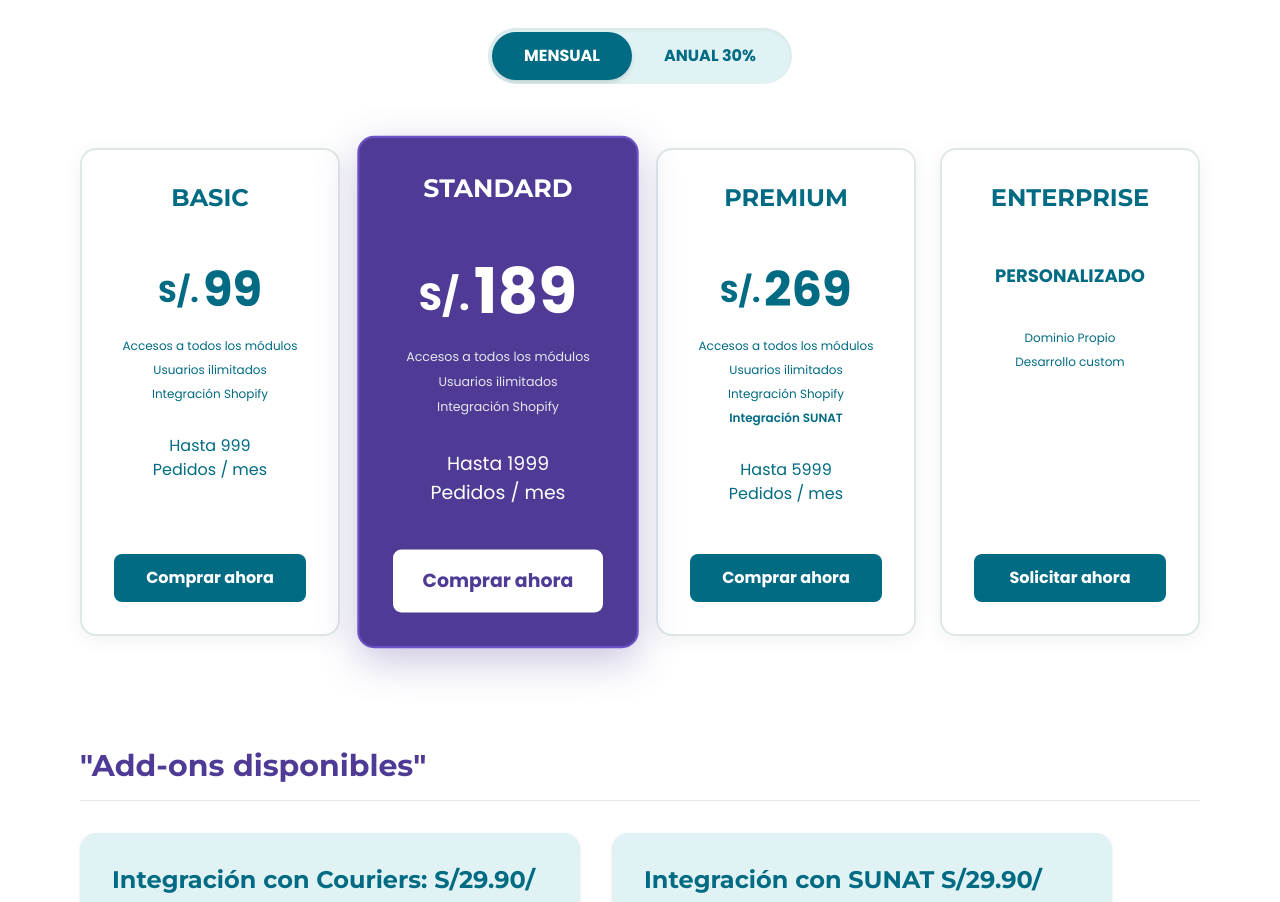
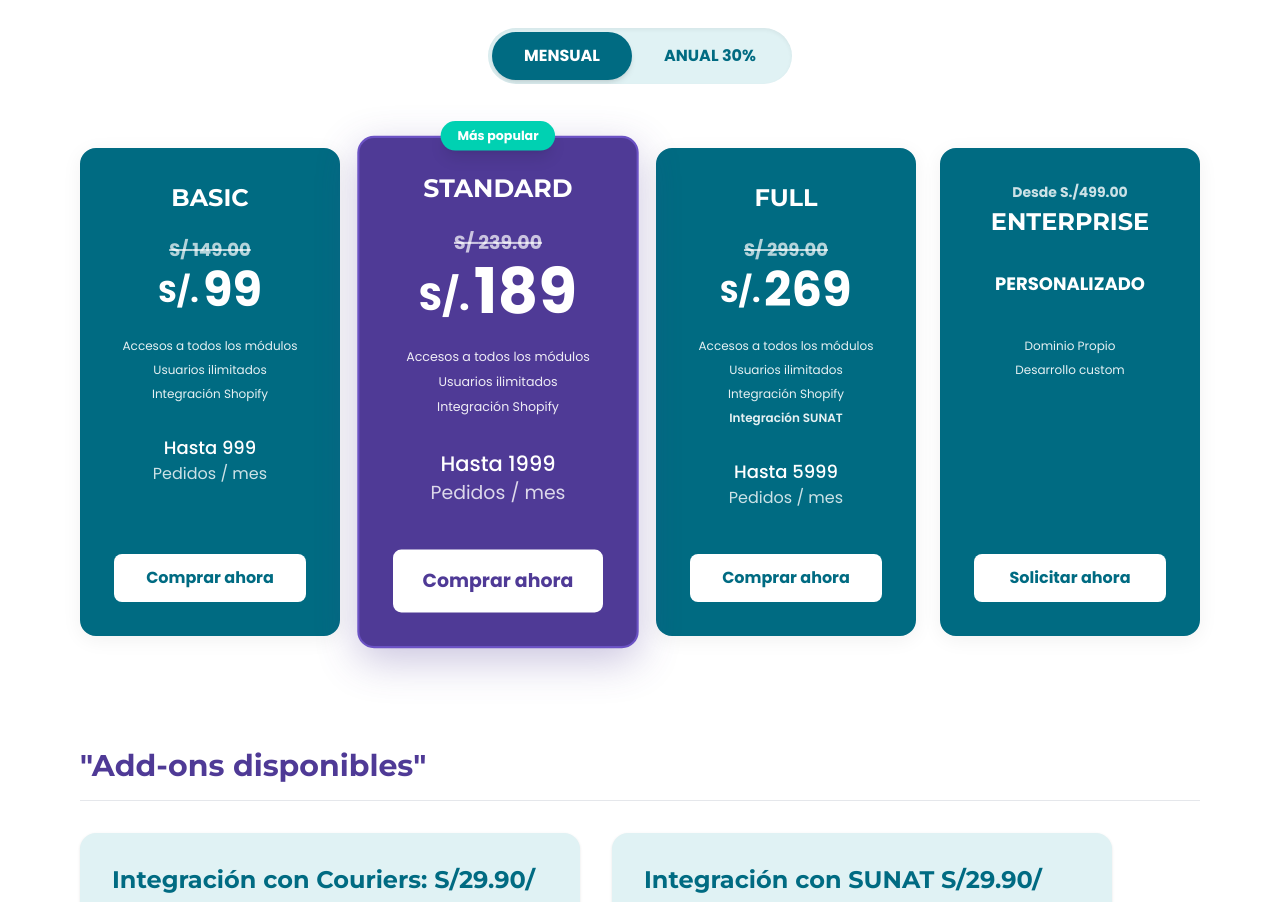
Before and after one commit to Powip/landing-powip, a Next.js app: page / in a window 1280 px wide. Shown: the part 4920-5822 px from the top of the page. Built offline with nearby package versions, Linux system fonts and the light colour scheme.

Commit message:
Add features 24/03

```diff
--- a/src/components/PricingSection.tsx
+++ b/src/components/PricingSection.tsx
@@ -7,7 +7,7 @@ const plans = [
     name: 'BASIC',
     monthly: 99,
     annual: 799,
-    oldMonthly: null,
+    oldMonthly: 149,
     oldAnnual: 1188,
     features: ['Accesos a todos los módulos', 'Usuarios ilimitados', 'Integración Shopify'],
     orders: 'Hasta 999',
@@ -17,17 +17,17 @@ const plans = [
     name: 'STANDARD',
     monthly: 189,
     annual: 1399,
-    oldMonthly: null,
+    oldMonthly: 239,
     oldAnnual: 2268,
     features: ['Accesos a todos los módulos', 'Usuarios ilimitados', 'Integración Shopify'],
     orders: 'Hasta 1999',
     highlighted: true,
   },
   {
-    name: 'PREMIUM',
+    name: 'FULL',
     monthly: 269,
     annual: 1999,
-    oldMonthly: null,
+    oldMonthly: 299,
     oldAnnual: 3228,
     features: ['Accesos a todos los módulos', 'Usuarios ilimitados', 'Integración Shopify', 'Integración SUNAT'],
     orders: 'Hasta 5999',
@@ -73,13 +73,18 @@ export default function PricingSection() {
           return (
             <div
               key={plan.name}
-              className={`rounded-2xl p-8 flex flex-col justify-between gap-8 w-full flex-1 min-w-[250px] transition-all duration-500 ease-out border-2 ${isHighlighted
+              className={`rounded-2xl p-8 flex flex-col justify-between gap-8 w-full flex-1 min-w-[250px] transition-all duration-500 ease-out border-2 relative ${isHighlighted
                 ? 'bg-[#4F3A96] max-w-[290px] shadow-[0_12px_40px_rgba(79,58,150,0.3)] md:scale-105 z-10 border-[#6B52C4]'
-                : 'bg-white max-w-[260px] shadow-[0_4px_20px_rgba(0,0,0,0.06)] border-[#E0E7E8] hover:shadow-[0_8px_30px_rgba(0,107,130,0.12)] hover:border-[#006B82]/40'
+                : 'bg-[#006B82] max-w-[260px] shadow-[0_4px_20px_rgba(0,0,0,0.06)] border-[#006B82] hover:shadow-[0_8px_30px_rgba(0,107,130,0.2)]'
                 }`}
             >
+              {isHighlighted && (
+                <div className="absolute -top-4 left-1/2 -translate-x-1/2 bg-[#00D1B2] text-white text-xs font-bold px-4 py-1.5 rounded-full shadow-lg whitespace-nowrap z-20">
+                  Más popular
+                </div>
+              )}
               <div className="flex flex-col gap-6 w-full items-center text-center">
-                <h3 className={`font-bold text-2xl ${isHighlighted ? 'text-white' : 'text-[#006B82]'}`}>
+                <h3 className="font-bold text-2xl text-white">
                   {plan.name}
                 </h3>
 
@@ -88,8 +93,7 @@ export default function PricingSection() {
                   <div className="h-6 flex items-center">
                     {oldPrice && (
                       <span
-                        className={`font-bold text-lg line-through transition-all duration-500 ${isHighlighted ? 'text-gray-300 decoration-gray-300' : 'text-[#006B82] decoration-[#006B82]'
-                          } decoration-2`}
+                        className={`font-bold text-lg line-through transition-all duration-500 text-white/70 decoration-white/70 decoration-2`}
                       >
                         S/ {oldPrice}.00
                       </span>
@@ -98,12 +102,12 @@ export default function PricingSection() {
 
                   {/* Current Price */}
                   <div className="flex items-end gap-1 transition-all duration-500">
-                    <span className={`font-bold mb-1 ${isHighlighted ? 'text-white text-4xl' : 'text-[#006B82] text-3xl'}`}>
+                    <span className={`font-bold mb-1 text-white ${isHighlighted ? 'text-4xl' : 'text-3xl'}`}>
                       S/.
                     </span>
                     <span
                       key={`${plan.name}-${price}`}
-                      className={`font-bold leading-none animate-price-pop ${isHighlighted ? 'text-white text-6xl' : 'text-[#006B82] text-5xl'
+                      className={`font-bold leading-none animate-price-pop text-white ${isHighlighted ? 'text-6xl' : 'text-5xl'
                         }`}
                     >
                       {price}
@@ -115,8 +119,7 @@ export default function PricingSection() {
                   {plan.features.map((feat, i) => (
                     <li
                       key={i}
-                      className={`text-xs ${isHighlighted ? 'text-gray-200' : 'text-[#006B82]'
-                        } ${feat.includes('SUNAT') ? 'font-semibold' : ''}`}
+                      className={`text-xs text-white/90 ${feat.includes('SUNAT') ? 'font-semibold' : ''}`}
                     >
                       {feat}
                     </li>
@@ -124,10 +127,10 @@ export default function PricingSection() {
                 </ul>
 
                 <div className="flex flex-col items-center mt-2">
-                  <span className={`text-base ${isHighlighted ? 'text-white text-lg' : 'text-[#006B82]'}`}>
+                  <span className={`text-white font-medium ${isHighlighted ? 'text-xl' : 'text-lg'}`}>
                     {plan.orders}
                   </span>
-                  <span className={`text-base ${isHighlighted ? 'text-white text-lg' : 'text-[#006B82]'}`}>
+                  <span className={`text-white/80 ${isHighlighted ? 'text-lg' : 'text-base'}`}>
                     Pedidos / mes
                   </span>
                 </div>
@@ -137,7 +140,7 @@ export default function PricingSection() {
                 href="https://www.powip.tech/login"
                 className={`w-full font-bold py-3 rounded-lg text-center inline-block transition-all duration-300 ${isHighlighted
                   ? 'bg-white hover:bg-gray-100 text-[#4F3A96] text-lg py-4 mt-2'
-                  : 'bg-[#006B82] hover:bg-[#005a6e] text-white text-base'
+                  : 'bg-white hover:bg-gray-50 text-[#006B82] text-base'
                   }`}
               >
                 Comprar ahora
@@ -147,18 +150,21 @@ export default function PricingSection() {
         })}
 
         {/* ENTERPRISE */}
-        <div className="bg-white rounded-2xl p-8 flex flex-col justify-between gap-8 w-full max-w-[260px] flex-1 min-w-[250px] border-2 border-[#E0E7E8] shadow-[0_4px_20px_rgba(0,0,0,0.06)] hover:shadow-[0_8px_30px_rgba(0,107,130,0.12)] hover:border-[#006B82]/40 transition-all duration-500">
+        <div className="bg-[#006B82] text-white rounded-2xl p-8 flex flex-col justify-between gap-8 w-full max-w-[260px] flex-1 min-w-[250px] border-2 border-[#006B82] shadow-[0_4px_20px_rgba(0,0,0,0.06)] hover:shadow-[0_8px_30px_rgba(0,107,130,0.2)] transition-all duration-500">
           <div className="flex flex-col gap-8 w-full items-center text-center">
-            <h3 className="text-[#006B82] font-bold text-2xl">ENTERPRISE</h3>
-            <div className="flex flex-col items-center pt-4">
-              <span className="text-[#006B82] font-bold text-lg">PERSONALIZADO</span>
+            <div className="flex flex-col items-center gap-1">
+              <span className="text-white/80 font-bold text-sm">Desde S./499.00</span>
+              <h3 className="text-white font-bold text-2xl">ENTERPRISE</h3>
+            </div>
+            <div className="flex flex-col items-center">
+              <span className="text-white font-bold text-lg">PERSONALIZADO</span>
             </div>
             <ul className="flex flex-col gap-2 w-full text-center mt-2">
-              <li className="text-[#006B82] text-xs">Dominio Propio</li>
-              <li className="text-[#006B82] text-xs">Desarrollo custom</li>
+              <li className="text-white/90 text-xs">Dominio Propio</li>
+              <li className="text-white/90 text-xs">Desarrollo custom</li>
             </ul>
           </div>
-          <Link href="https://www.powip.tech/login" className="w-full bg-[#006B82] hover:bg-[#005a6e] transition-colors text-white font-bold text-base py-3 rounded-lg mt-auto text-center inline-block">
+          <Link href="https://www.powip.tech/login" className="w-full bg-white hover:bg-gray-50 transition-colors text-[#006B82] font-bold text-base py-3 rounded-lg mt-auto text-center inline-block">
             Solicitar ahora
           </Link>
         </div>
```
